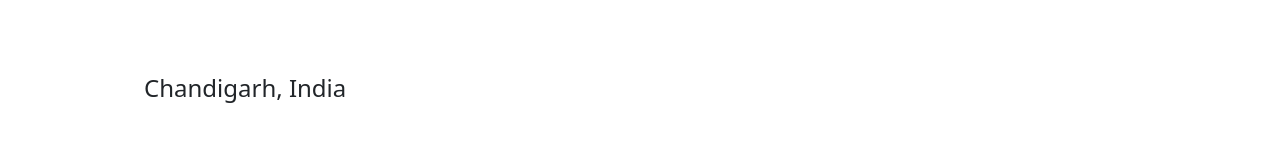
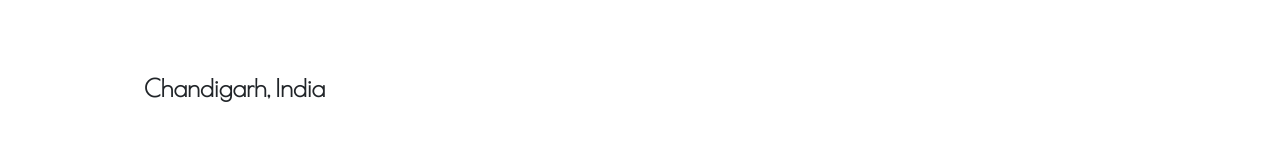
Before and after one commit to vivekk-tiwari/LOCALE, a React (Create React App) app: page / in a window 1280 px wide. Shown: the part 3860-4002 px from the top of the page. Built offline with nearby package versions, Linux system fonts and the light colour scheme.

Commit message:
Update styles.css

```diff
--- a/public/styles.css
+++ b/public/styles.css
@@ -276,5 +276,6 @@ body{
 #about_text_3{
     margin-top: 15%;
     font-size: 1.5em;
-
+    font-family: 'Poiret One', cursive;
+    font-weight: bold;
 }
```
